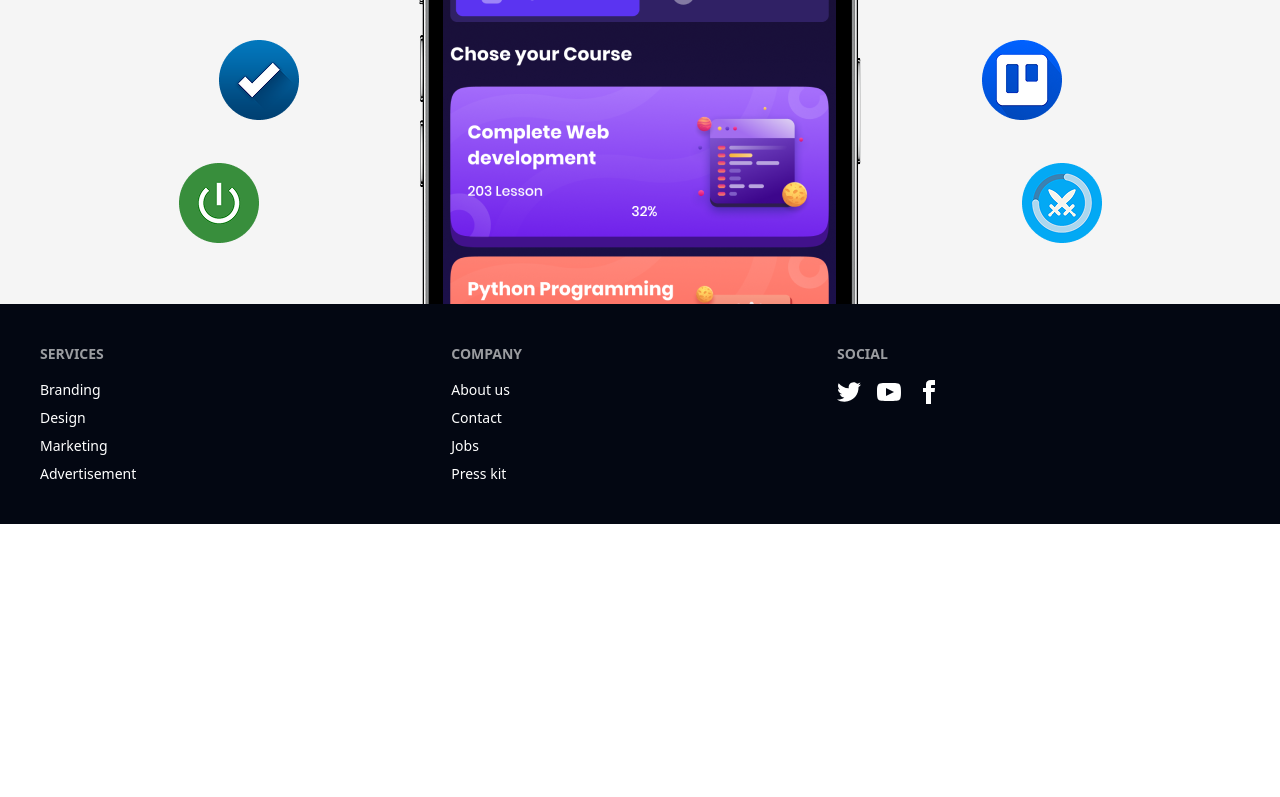
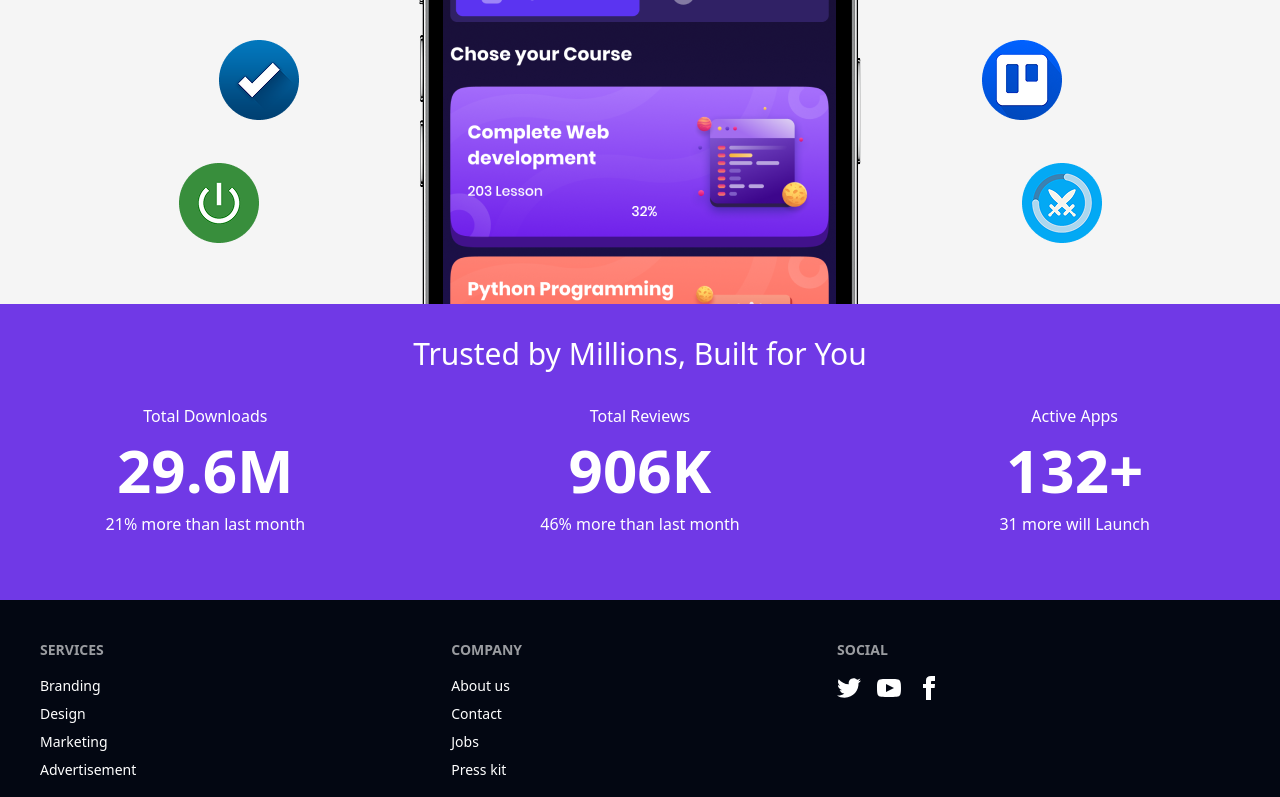
Before and after one commit to mirajulbHero/my-8th-assignment-react-app-2, a React (Vite) app: page / in a window 1280 px wide. Shown: the part 560-1357 px from the top of the page. Before the commit the page ends 1084 px from the top, so only its background shows below. Built offline with nearby package versions, Linux system fonts and the light colour scheme.

Commit message:
Trast Area done

```diff
--- /dev/null
+++ b/src/component/trastArea/TrastArea.jsx
@@ -0,0 +1,30 @@
+import React from 'react'
+import "./TrastArea.css"
+
+export default function TrastArea() {
+  return (
+    <div className='bg-[#7039E6]'>
+        <div className='max-w-7xl mx-auto text-center py-8 text-white'>
+            <h2 className='text-3xl text-bold'>Trusted by Millions, Built for You</h2>
+            <div className='grid grid-cols-3 gap-6 justify-center items-center py-8'>
+                <div>
+                    <p className='text-[16px]'>Total Downloads</p>
+                    <h2 className='text-6xl font-bold my-3'>29.6M</h2>
+                    <p className='text-[16px]'>21% more than last month</p>
+                </div>
+                <div>
+                    <p className='text-[16px]'>Total Reviews</p>
+                    <h2 className='text-6xl font-bold my-3'>906K</h2>
+                    <p className='text-[16px]'>46% more than last month</p>
+                </div>
+                <div>
+                    <p className='text-[16px]'>Active Apps</p>
+                    <h2 className='text-6xl font-bold my-3'>132+</h2>
+                    <p className='text-[16px]'>31 more will Launch</p>
+                </div>
+            </div>
+        </div>
+
+    </div>
+  )
+}
--- a/src/pages/home/Home.jsx
+++ b/src/pages/home/Home.jsx
@@ -1,10 +1,12 @@
 import React from 'react'
 import Banner from '../../component/banner/Banner'
+import TrastArea from '../../component/trastArea/TrastArea'
 
 export default function Home() {
   return (
     <div>
         <Banner></Banner>
+        <TrastArea></TrastArea>
     </div>
   )
 }
```
Also changed, not shown: src/component/trastArea/TrastArea.css (added).
